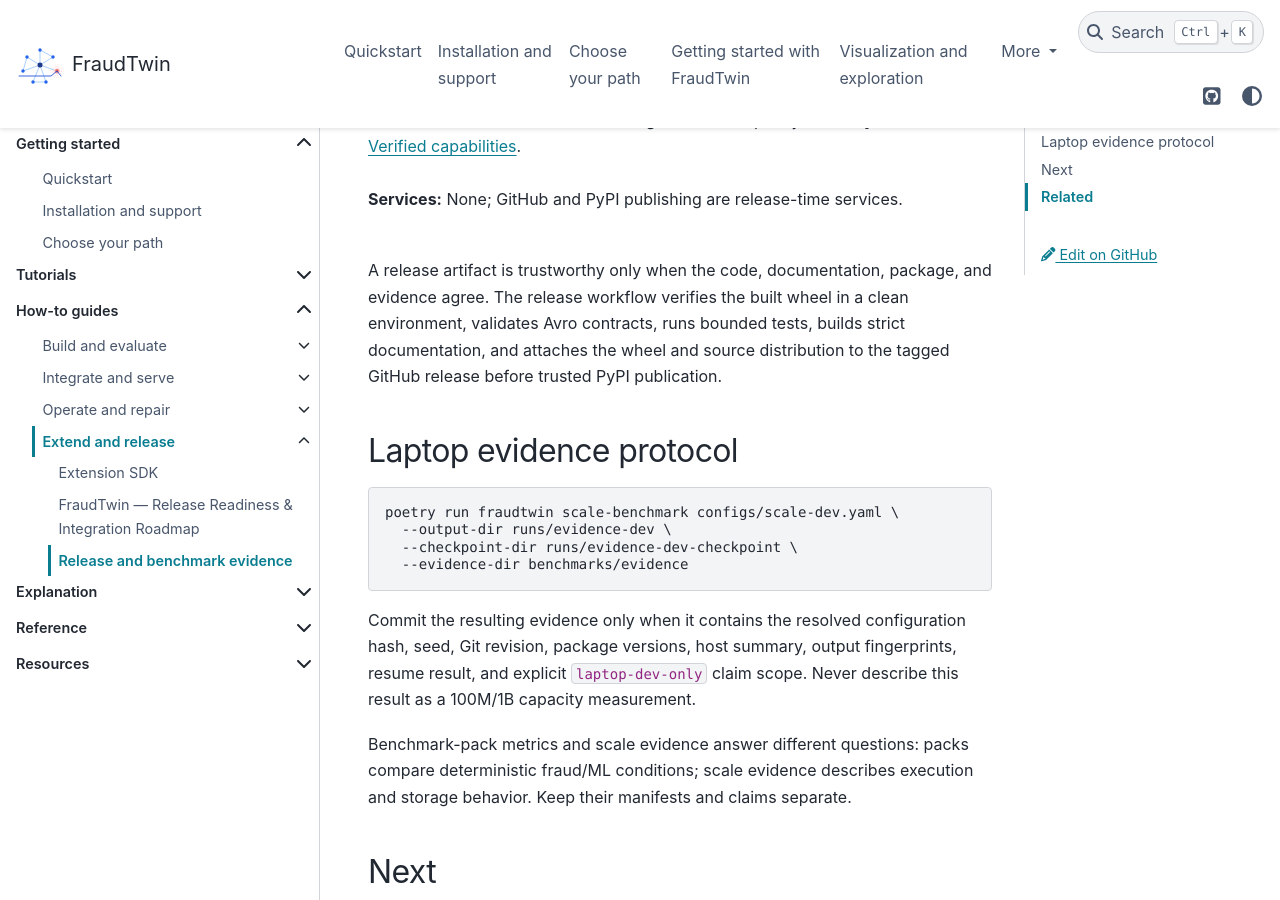
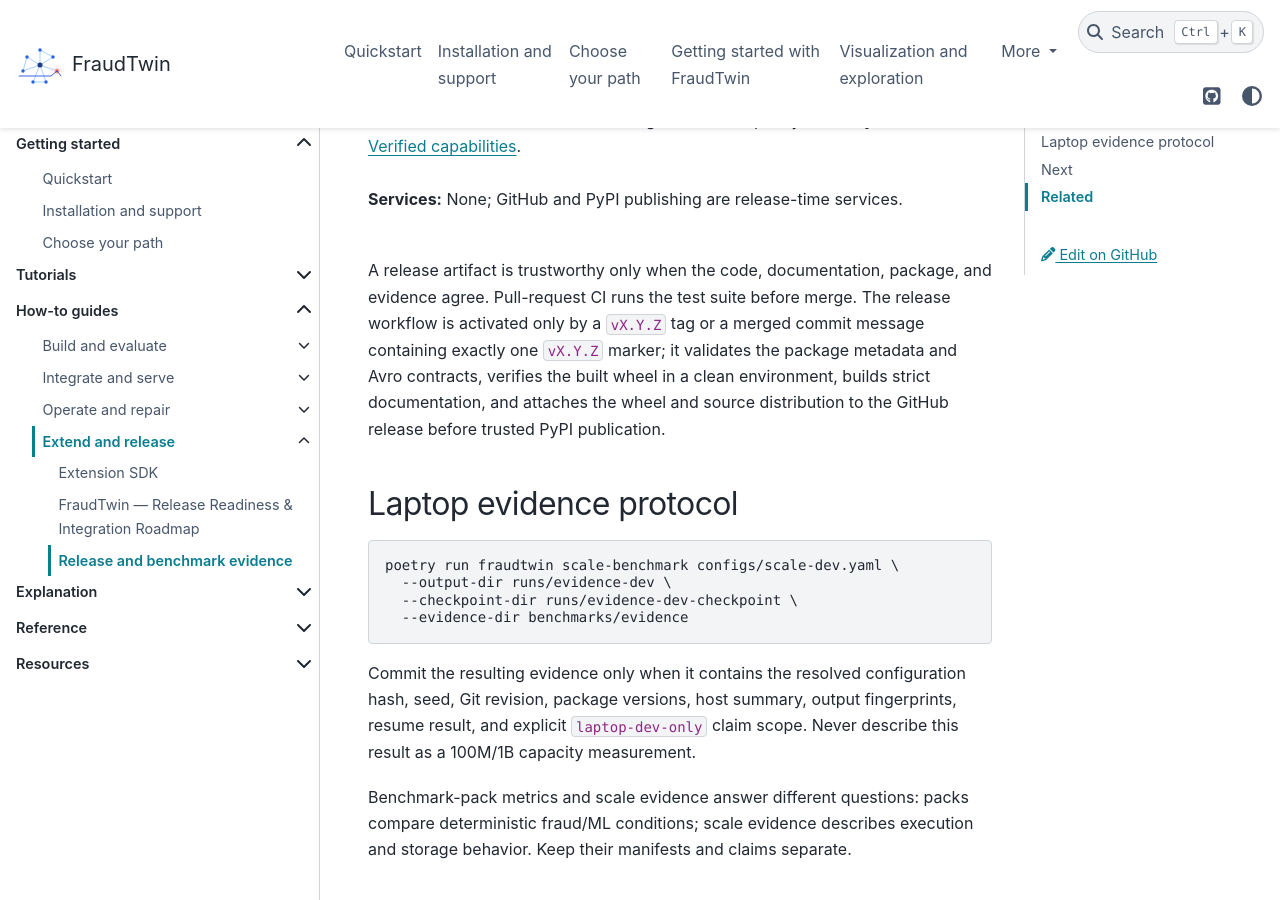
Before and after one commit to emedinac/fraud-twin, a Sphinx documentation site: the page built from docs/release-evidence.md, in a window 1280 px wide and 900 px high, scrolled down 366 px. Built offline with Sphinx 7.4.7 and the PyData theme 0.15.4, drawn with Linux system fonts in a browser that asks for light colours.

Commit message:
ci: fix different overlapping responsabilities

```diff
--- a/docs/release-evidence.md
+++ b/docs/release-evidence.md
@@ -7,10 +7,12 @@
 **Services:** None; GitHub and PyPI publishing are release-time services.<br><br>
 
 A release artifact is trustworthy only when the code, documentation, package,
-and evidence agree. The release workflow verifies the built wheel in a clean
-environment, validates Avro contracts, runs bounded tests, builds strict
-documentation, and attaches the wheel and source distribution to the tagged
-GitHub release before trusted PyPI publication.
+and evidence agree. Pull-request CI runs the test suite before merge. The
+release workflow is activated only by a `vX.Y.Z` tag or a merged commit message
+containing exactly one `vX.Y.Z` marker; it validates the package metadata and
+Avro contracts, verifies the built wheel in a clean environment, builds strict
+documentation, and attaches the wheel and source distribution to the GitHub
+release before trusted PyPI publication.
 
 ## Laptop evidence protocol
 
```
Also changed, not shown: docs/development.md (+9 -1 lines), 3 other files.
